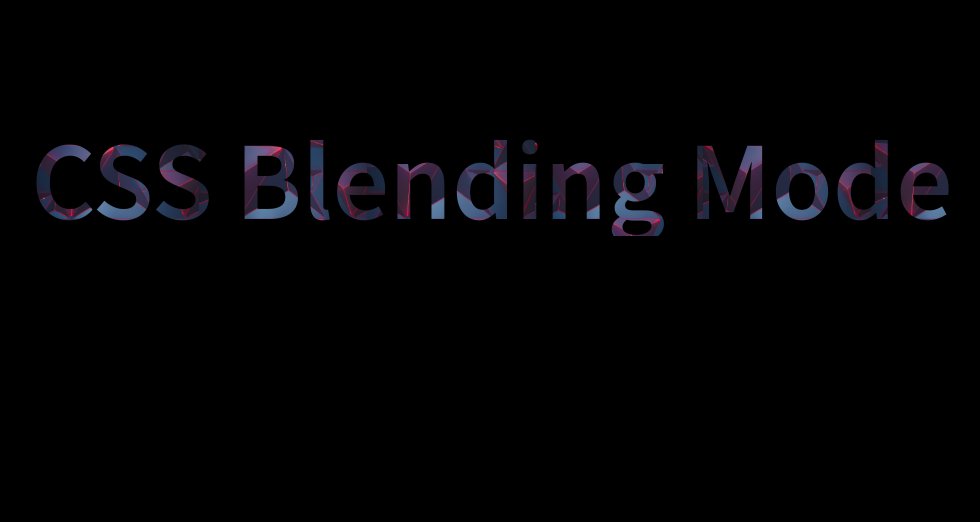
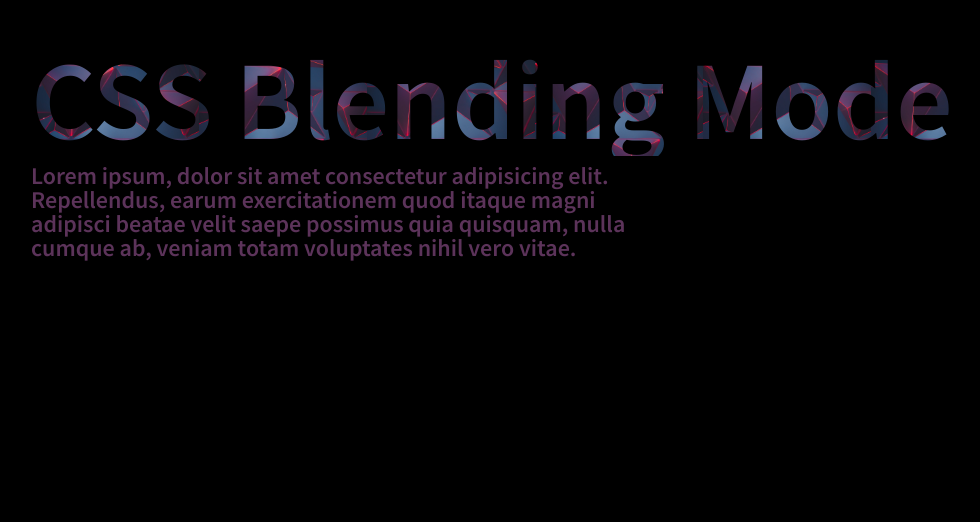
Before and after one commit to ThomasBackers/CSS-blending-mode, a plain HTML site: page index.html in a window 1280 px wide. Shown: the part 276-798 px from the top of the page, without its empty margins (289-1269 px from the left). Drawn offline with Linux system fonts and the light colour scheme.

Commit message:
Did some other stuff with a p

```diff
--- a/css/style.css
+++ b/css/style.css
@@ -1,18 +1,30 @@
 @import url('https://fonts.googleapis.com/css2?family=Source+Sans+Pro:wght@600&display=swap');
 
+h1, p {
+    font-family: 'Source Sans Pro', sans-serif;
+    mix-blend-mode: difference;
+    color: transparent;
+
+}
+
 h1 {
-    font-family: 'Source Sans Pro', sans-serif;
+    background-clip: text;
+    -webkit-background-clip: text;
+    background-image: url("../img/ash-edmonds-0aWZdK8nK2I-unsplash.jpg");
+    background-size:contain;
     font-size: 7rem;
     position: fixed;
-    top: 50%;
+    top: 40%;
     left: 25%;
-    mix-blend-mode: difference;
-    /*color: #fff;*/
-    background-clip: text;
-    -webkit-background-clip: text;
-    color: transparent;
-    background-image: url("../img/ash-edmonds-0aWZdK8nK2I-unsplash.jpg");
-    background-size:contain;
+}
+
+p {
+    color: #5C335A;
+    font-size: 1.5rem;
+    position: fixed;
+    top: 55%;
+    left: 25%;
+    width: 50%;
 }
 
 div {
--- a/index.html
+++ b/index.html
@@ -1,9 +1,9 @@
 <!DOCTYPE html>
 <html lang="en">
     <head>
-    <meta charset="UTF-8">
-    <meta http-equiv="X-UA-Compatible" content="IE=edge">
-    <meta name="viewport" content="width=device-width, initial-scale=1.0">
+        <meta charset="UTF-8" />
+        <meta http-equiv="X-UA-Compatible" content="IE=edge" />
+        <meta name="viewport" content="width=device-width, initial-scale=1.0" />
         <link rel="stylesheet" href="css/reset.css" type="text/css" />
         <link rel="stylesheet" href="css/style.css" type="text/css" />
         <title>CSS Blending Mode</title>
@@ -12,5 +12,10 @@
         <div></div>
         <div></div>
         <h1>CSS Blending Mode</h1>
+        <p>
+            Lorem ipsum, dolor sit amet consectetur adipisicing elit. Repellendus, earum
+            exercitationem quod itaque magni adipisci beatae velit saepe possimus quia quisquam,
+            nulla cumque ab, veniam totam voluptates nihil vero vitae.
+        </p>
     </body>
 </html>
```
Lines whose indentation alone changed are shown as unchanged.
